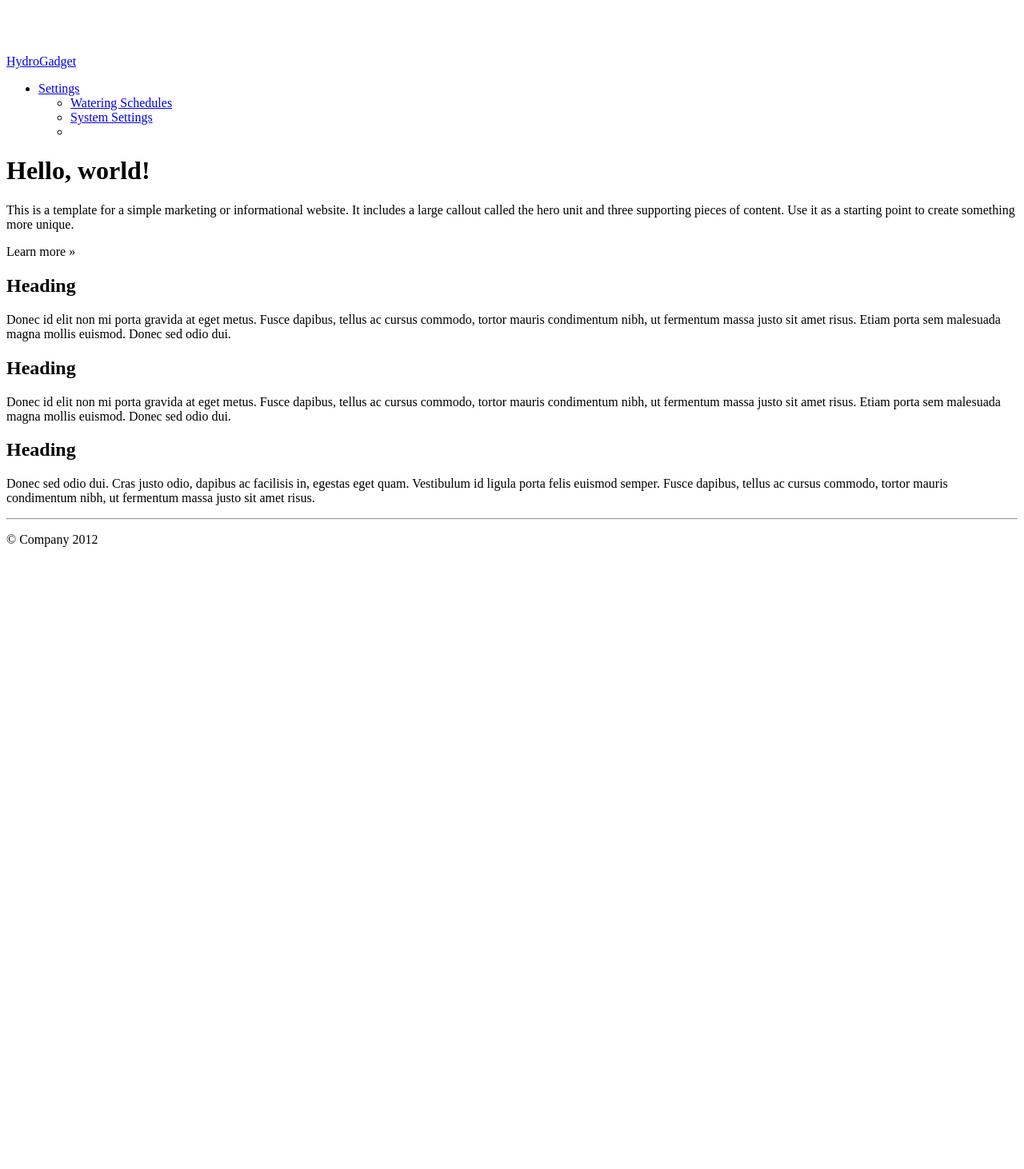
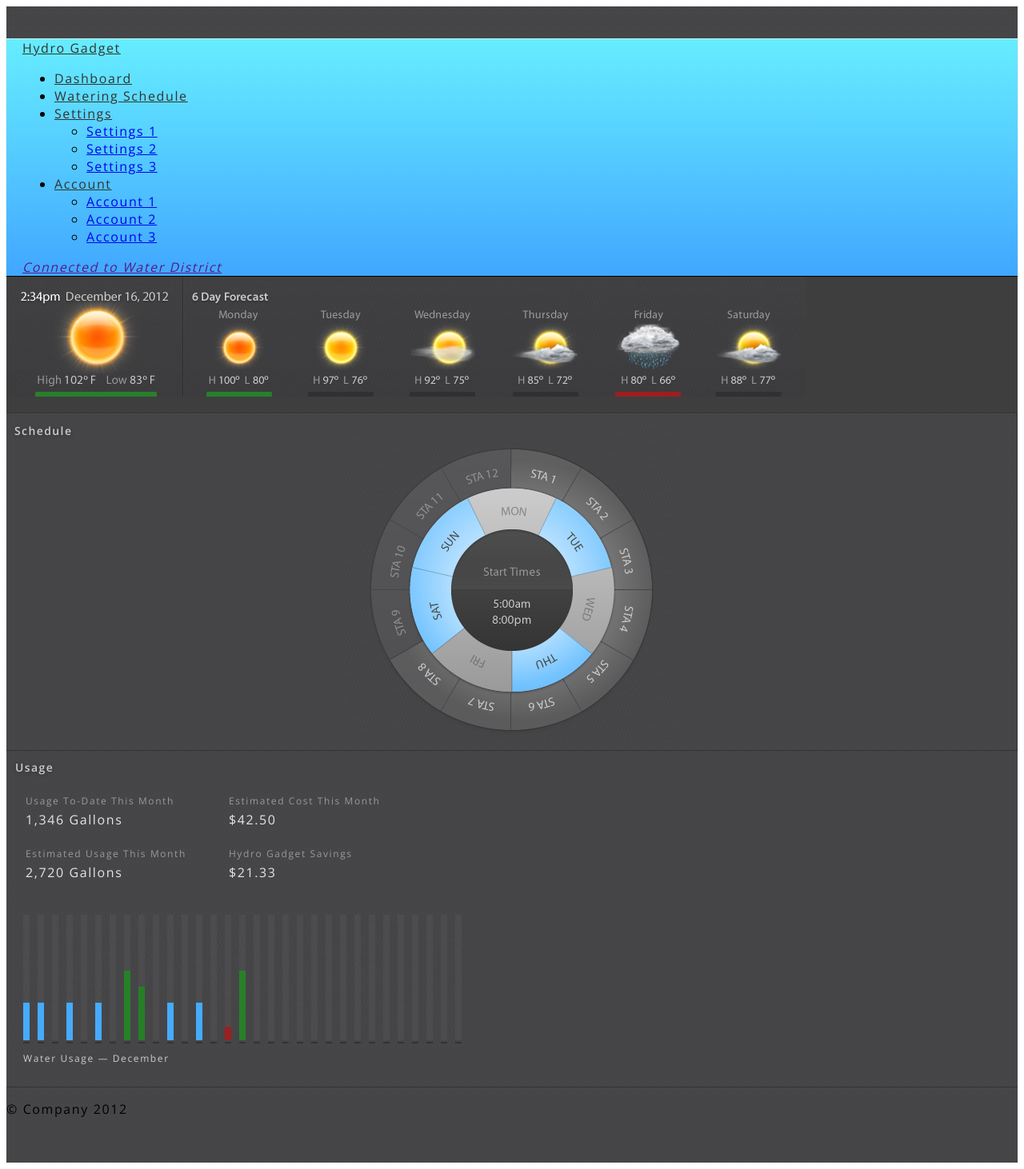
Before and after one commit to hydrogadget/WebClient, a Flask app: page / in a window 1280 px wide. Shown: the whole page at 80% size. Before the commit the page ends 684 px from the top, so only its background shows below. Run offline with Flask 2, Linux system fonts and the light colour scheme.

Commit message:
Updated html and css for home page

```diff
--- /dev/null
+++ b/static/css/custom.css
@@ -0,0 +1,45 @@
+body {font-family: 'Open Sans', sans-serif; font-weight: 400; letter-spacing: 0.1em;}
+.navbar .navbar-inner {
+	min-height:40px;
+	padding-left: 20px;
+	padding-right: 20px;
+	background-color: #41A7FF;
+	background-image: -moz-linear-gradient(top, #66EDFF, #41A7FF);
+	background-image: -webkit-gradient(linear, 0 0, 0 100%, from(#66EDFF), to(#41A7FF));
+	background-image: -webkit-linear-gradient(top, #66EDFF, #41A7FF);
+	background-image: -o-linear-gradient(top, #66EDFF, #41A7FF);
+	background-image: linear-gradient(to bottom, #66EDFF, #41A7FF);
+	background-repeat: repeat-x;
+	filter: progid:DXImageTransform.Microsoft.gradient(startColorstr='#66EDFF', endColorstr='#41A7FF', GradientType=0);
+	border-top: 1px solid #CAF9FF;
+	border-right: 0px;
+	border-bottom: 1px solid #000;
+	border-left: 0px;
+	-webkit-border-radius: 0px;
+	-moz-border-radius: 0px;
+	border-radius: 0px;
+	-webkit-box-shadow: 0 1px 1px rgba(0, 0, 0, 0.35);
+	-moz-box-shadow: 0 1px 1px rgba(0, 0, 0, 0.35);
+	box-shadow: 0 1px 1px rgba(0, 0, 0, 0.35);
+	*zoom:1;
+}
+h2 {font-size: 14px; font-weight: 600; color: #CCC; text-shadow:0 1px 4px #333; letter-spacing: 0.1em; line-height: 1.5em; margin-top: 0px;}
+.navbar .nav > li > a {background: transparent; border: none; box-shadow: none; color: #333; text-shadow: none; font-weight: normal;}
+.navbar .nav > li.active > a {background: transparent; border: none; box-shadow: none; color: #333; text-shadow: none; font-weight: normal;}
+.navbar .nav > li > a:focus, .navbar .nav > li > a:hover {background: transparent; border: none; box-shadow: none; color: #000; text-shadow: none; font-weight: normal; text-decoration:none;}
+.navbar .nav > li.active > a:focus, .navbar .nav > li.active > a:hover {background: transparent; border: none; box-shadow: none; color: #000; text-shadow: none; font-weight: normal; text-decoration:none;}
+
+.navbar a.brand {background: transparent; border: none; box-shadow: none; color: #333; text-shadow: none;}
+.container, .container-fluid {padding: 40px 0; margin: 0; background: #48484A url(../img/background-main.png) repeat left top;}
+.forecast {padding: 10px; height: 150px; border-bottom: 1px solid #323234; background: #3E3E3F url(../img/forecast-stub.png) no-repeat left top;}
+.schedule {padding: 10px; height: 400px; border-top: 1px solid #4B4B4C; border-right: 1px solid #323234; border-bottom: 1px solid #323234; background: url(../img/schedule-stub.png) no-repeat center center;}
+.usage {padding: 10px; height: 400px; border-left: 1px solid #4B4B4C; border-bottom: 1px solid #323234;}
+
+table.water-usage {border: none; padding: none; margin: 20px 10px;}
+table.water-usage tr {text-align: left;}
+table.water-usage tr th {font-size: 12px; color: #999; font-weight: 400; padding-right: 50px;}
+table.water-usage tr td {font-size: 16px; color: #E5E5E5; font-weight: 400; padding-bottom: 20px;}
+
+img.usage-chart {margin-left: 10px;}
+
+.caption {font-size: 12px; color: #CCC; margin-left: 10px; margin-top: 5px;}
--- a/templates/show_dashboard.html
+++ b/templates/show_dashboard.html
@@ -6,15 +6,13 @@
     <title>HydroGadget Irrigation Timer</title>
     <meta name="viewport" content="width=device-width, initial-scale=1.0">
 
+		<!-- Google Web Fonts -->
+		<link href='http://fonts.googleapis.com/css?family=Open+Sans:400,600' rel='stylesheet' type='text/css'>
+
     <!-- Le styles -->
-    <link href="/static/css/bootstrap.min.css" rel="stylesheet">
-    <style type="text/css">
-      body {
-        padding-top: 60px;
-        padding-bottom: 40px;
-      }
-    </style>
-    <link href="/static/css/bootstrap-responsive.css" rel="stylesheet">
+    <link href="../static/css/bootstrap.min.css" rel="stylesheet">
+    <link href="../static/css/bootstrap-responsive.css" rel="stylesheet">
+		<link href="../static/css/custom.css" rel="stylesheet">
 
     <!-- HTML5 shim, for IE6-8 support of HTML5 elements -->
     <!--[if lt IE 9]>
@@ -33,61 +31,76 @@
   </head>
 
   <body>
+		<div class="container-fluid">
+			<div class="navbar navbar-fixed-top">
+			  <div class="navbar-inner">
+			    <a class="brand" href="#">Hydro Gadget</a>
+			    <ul class="nav">
+			      <li class="active"><a href="#">Dashboard</a></li>
+			      <li><a href="#">Watering Schedule</a></li>
+						<li class="dropdown">
+						    <a href="#" class="dropdown-toggle" data-toggle="dropdown" data-target="#" id="dLabel">
+						      Settings
+						      <b class="caret"></b>
+						    </a>
+						    <ul class="dropdown-menu" role="menu">
+						    	<li><a href="#">Settings 1</a></li>
+									<li><a href="#">Settings 2</a></li>
+									<li><a href="#">Settings 3</a></li>
+						    </ul>
+						</li>
+						<li class="dropdown">
+						    <a href="#" class="dropdown-toggle" data-toggle="dropdown">
+						      Account
+						      <b class="caret"></b>
+						    </a>
+						    <ul class="dropdown-menu">
+						    	<li><a href="#">Account 1</a></li>
+									<li><a href="#">Account 2</a></li>
+									<li><a href="#">Account 3</a></li>
+						    </ul>
+						</li>
+					</ul>
+					<a class="pull-right" href=""><i class="icon-tint">Connected to Water District</i></a>
+			  </div>
+			</div>
 
-    <div class="navbar navbar-inverse navbar-fixed-top">
-      <div class="navbar-inner">
-        <div class="container">
-          <a class="btn btn-navbar" data-toggle="collapse" data-target=".nav-collapse">
-            <span class="icon-bar"></span>
-            <span class="icon-bar"></span>
-            <span class="icon-bar"></span>
-          </a>
-          <a class="brand" href="#">HydroGadget</a>
-          <div class="nav-collapse collapse">
-            <form class="navbar-form pull-right">
-            <ul class="nav">
-                <li class="dropdown">
-                <a href="#" class="dropdown-toggle"
-                    data-toggle="dropdown">Settings <b class="caret"></b></a>
-                <ul class="dropdown-menu">
-                  <li><a href="#">Watering Schedules</a></li>
-                  <li><a href="#">System Settings</a></li>
-                  <li class="divider"></li>
-                </ul>
-              </li>
-          </form>
-          </ui>
+			<div class="row-fluid">
+				<div class="span12 forecast">
 
-          </div><!--/.nav-collapse -->
-        </div>
-      </div>
-    </div>
-
-    <div class="container">
-
-      <div class="hero-unit">
-        <h1>Hello, world!</h1>
-        <p>This is a template for a simple marketing or informational website. It includes a large callout called the hero unit and three supporting pieces of content. Use it as a starting point to create something more unique.</p>
-        <p><a class="btn btn-primary btn-large">Learn more &raquo;</a></p>
+				</div>
       </div>
 
-      <!-- Example row of columns -->
-      <div class="row">
-        <div class="span4">
-          <h2>Heading</h2>
-          <p>Donec id elit non mi porta gravida at eget metus. Fusce dapibus, tellus ac cursus commodo, tortor mauris condimentum nibh, ut fermentum massa justo sit amet risus. Etiam porta sem malesuada magna mollis euismod. Donec sed odio dui. </p>
+      <div class="row-fluid">
+      	<div class="span4 schedule">
+          <h2>Schedule</h2>
+
         </div>
-        <div class="span4">
-          <h2>Heading</h2>
-          <p>Donec id elit non mi porta gravida at eget metus. Fusce dapibus, tellus ac cursus commodo, tortor mauris condimentum nibh, ut fermentum massa justo sit amet risus. Etiam porta sem malesuada magna mollis euismod. Donec sed odio dui. </p>
+        <div class="span8 usage">
+          <h2>Usage</h2>
+          <table class="water-usage">
+						<tr>
+							<th>Usage To-Date This Month</th>
+							<th>Estimated Cost This Month</th>
+						</tr>
+						<tr>
+							<td>1,346 Gallons</td>
+							<td>$42.50</td>
+						</tr>
+						<tr>
+							<th>Estimated Usage This Month</th>
+							<th>Hydro Gadget Savings</th>
+						</tr>
+						<tr>
+							<td>2,720 Gallons</td>
+							<td>$21.33</td>
+						</tr>
+					</table>
+					<img class="usage-chart" src="../static/img/usage-chart.png" />
+					<p class="caption">Water Usage &mdash; December</p>
        </div>
-        <div class="span4">
-          <h2>Heading</h2>
-          <p>Donec sed odio dui. Cras justo odio, dapibus ac facilisis in, egestas eget quam. Vestibulum id ligula porta felis euismod semper. Fusce dapibus, tellus ac cursus commodo, tortor mauris condimentum nibh, ut fermentum massa justo sit amet risus.</p>
-        </div>
       </div>
 
-      <hr>
 
       <footer>
         <p>&copy; Company 2012</p>
@@ -95,8 +108,8 @@
 
     </div> <!-- /container -->
 
-    <script src="/static/js/jquery-1.9.0.min.js"></script>
-    <script src="/static/js/bootstrap.min.js"></script>
+    <script src="../static/js/jquery-1.9.0.min.js"></script>
+    <script src="../static/js/bootstrap.min.js"></script>
 
     </body>
 </html>
```
Also changed, not shown: static/img/background-main.png (added), static/img/background-schedule.png (added), static/img/forecast-stub.png (added), static/img/schedule-stub.png (added), static/img/usage-chart.png (added), static/img/usage-stub.png (added), 1 other file.
